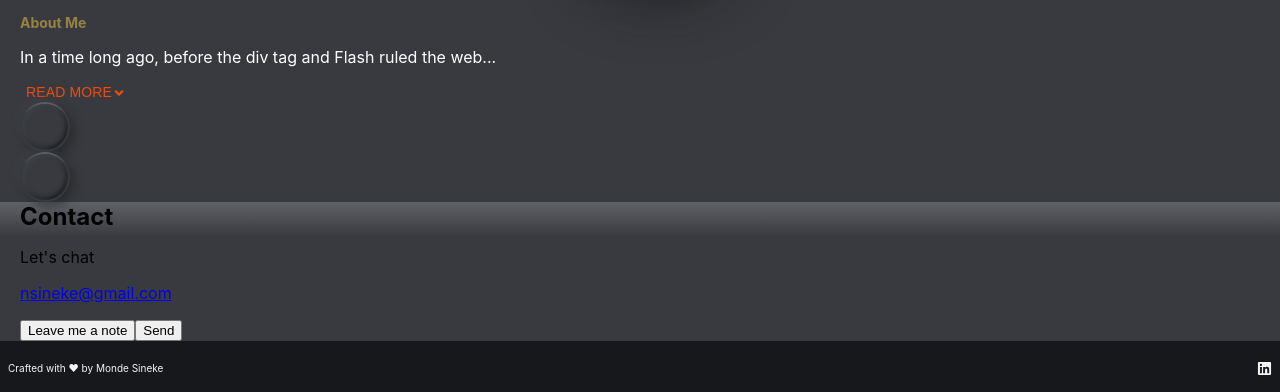
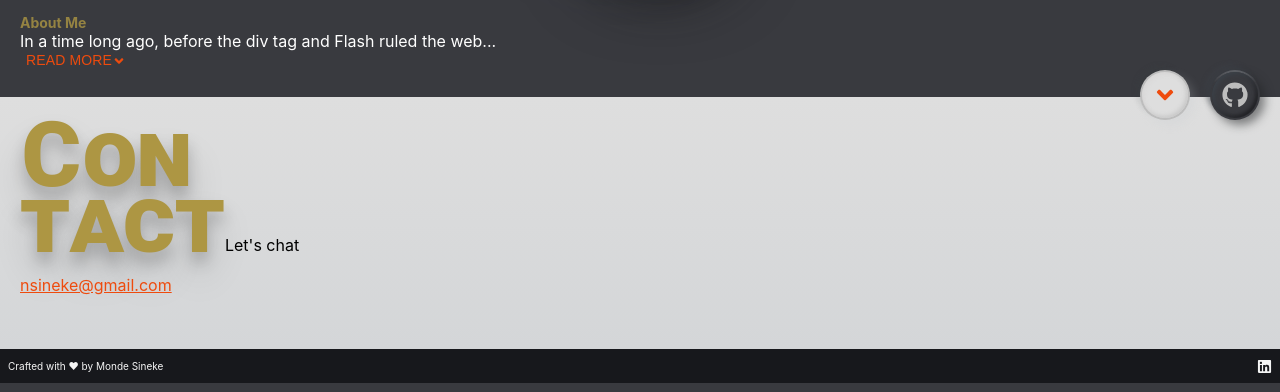
Before and after one commit to S3ak/seak-digital, a Next.js app: page / in a window 1280 px wide. Shown: the part 417-809 px from the top of the page. Built offline with nearby package versions, Linux system fonts and the light colour scheme.

Commit message:
Update page

```diff
--- a/pages/index.js
+++ b/pages/index.js
@@ -1,11 +1,14 @@
 import Head from "next/head";
+import { FaAngleDown, FaGithub } from "react-icons/fa";
 
-import BtnSubmit from "../components/user-inputs/buttons/submit";
+// import BtnSubmit from "../components/user-inputs/buttons/submit";
 import BtnCTARound from "../components/user-inputs/buttons/cta-round";
-import BtnCTALandscape from "../components/user-inputs/buttons/cta-landscape";
+import LinkButton from "../components/user-inputs/buttons/link";
+import Link from "../components/user-inputs/link";
+// import BtnCTALandscape from "../components/user-inputs/buttons/cta-landscape";
 import Gallery from "../components/user-inputs/gallery";
 import IntroArticle from "../components/displays/intro-article";
-import InputField from "../components/user-inputs/input-fields/base";
+// import InputField from "../components/user-inputs/input-fields/base";
 import Header from "../components/displays/header";
 import Stage from "../components/displays/stage";
 import Footer from "../components/displays/footer";
@@ -58,48 +61,54 @@ export default function Home() {
                     web...
                   </p>
 
-                  <BtnCTARound kind="text" mode="primary" icon="angle-down">
+                  <LinkButton kind="text" theme="primary" icon="angle-down">
                     Read More
-                  </BtnCTARound>
+                  </LinkButton>
                 </IntroArticle>
               </IntroSection>
 
               <div className="l-page_divider">
                 <div className="c-button-group">
-                  <BtnCTARound kind="icon" mode="inverse" />
-                  <BtnCTARound kind="icon" mode="secondary" />
+                  <div className="c-button-group_item">
+                    <BtnCTARound kind="icon" theme="inverse" priority="primary">
+                      <FaAngleDown />
+                    </BtnCTARound>
+                  </div>
+
+                  <div className="c-button-group_item">
+                    <BtnCTARound
+                      kind="icon"
+                      theme="secondary"
+                      icon="angle-down"
+                      priority="secondary"
+                    >
+                      <FaGithub />
+                    </BtnCTARound>
+                  </div>
                 </div>
               </div>
             </article>
           </Container>
         </Stage>
 
-        <Stage>
+        <Stage hasTopOffset isInverse>
           <Container>
             <article className="c-stage_header">
-              <div className="c-section-title">
-                <h2 className="c-section-title_heading">Contact</h2>
-                <p className="c-section-title_subtitle">Let's chat</p>
-                <p className="c-section-title_description">
-                  <a href="mailto:nsineke@gmail.com">nsineke@gmail.com</a>
+              <div className="c-section-heading">
+                <div className="c-section-heading_first-row">
+                  <h2 className="c-section-heading_title">
+                    Con
+                    <br />
+                    tact
+                  </h2>
+
+                  <p className="c-section-heading_subtitle">Let's chat</p>
+                </div>
+
+                <p className="c-section-heading_description">
+                  <Link href="mailto:nsineke@gmail.com">nsineke@gmail.com</Link>
                 </p>
               </div>
-            </article>
-
-            <article className="c-stage_main">
-              <form>
-                <InputField name="e-mail" type="email" />
-                <BtnCTALandscape
-                  kind="landscape"
-                  mode="inverse"
-                  priority="primary"
-                  icon="mic"
-                >
-                  Leave me a note
-                </BtnCTALandscape>
-                <InputField name="note" type="text" />
-                <BtnSubmit icon="mail">Send</BtnSubmit>
-              </form>
             </article>
           </Container>
         </Stage>
@@ -111,9 +120,79 @@ export default function Home() {
 
       <style jsx>{`
         .l-page {
+          width: 100%;
           height: 100vh;
+          display: grid;
+          grid-template-columns: auto;
+          grid-template-rows: 0 1fr auto;
+          align-content: stretch;
+          grid-template-areas:
+            "header"
+            "main"
+            "footer";
+        }
+
+        .l-page_header {
+          grid-area: header;
+          height: 0;
+        }
+
+        .l-page_main {
+          grid-area: main;
+          overflow: auto;
           display: flex;
           flex-direction: column;
+        }
+
+        .l-page_footer {
+          grid-area: footer;
+        }
+
+        .l-page_divider {
+          margin-bottom: -23px;
+        }
+
+        .c-button-group {
+          display: flex;
+          justify-content: flex-end;
+        }
+
+        .c-button-group_item:first-child {
+          padding-right: 20px;
+        }
+
+        .c-section-title {
+        }
+
+        .c-section-heading_first-row {
+          display: flex;
+          align-items: flex-end;
+          flex-wrap: wrap;
+        }
+
+        .c-section-heading_title {
+          font-family: Roboto;
+          font-style: normal;
+          font-weight: 900;
+          font-size: 91px;
+          line-height: 73.19%;
+          /* or 67px */
+
+          font-variant: small-caps;
+          font-feature-settings: "cpsp" on;
+
+          /* Seak palette - Accent */
+
+          color: #ad9643;
+          /* Elevation / Dialog */
+
+          text-shadow: 0px 11px 15px rgba(0, 0, 0, 0.2),
+            0px 24px 38px rgba(0, 0, 0, 0.14);
+        }
+
+        .c-section-heading_description {
+          padding-top: 20px;
+          color: var(--color-primary);
         }
 
         @media (max-width: 600px) {
@@ -137,6 +216,9 @@ export default function Home() {
           --color-intent-text: #fff;
 
           --size-global-horizontal-bleed: 20px;
+
+          --color-primary: #ee4b0e;
+          --color-muted: #bdbdbd;
         }
 
         html {
@@ -158,13 +240,22 @@ export default function Home() {
             sans-serif;
         }
 
+        footer {
+          grid
+        }
+
         h1,
         h2,
         h3,
         h4,
         h5,
-        h6 {
+        h6,
+        p {
           margin: 0;
+        }
+
+        a {
+          color: var(--color-primary);
         }
 
         * {
```
